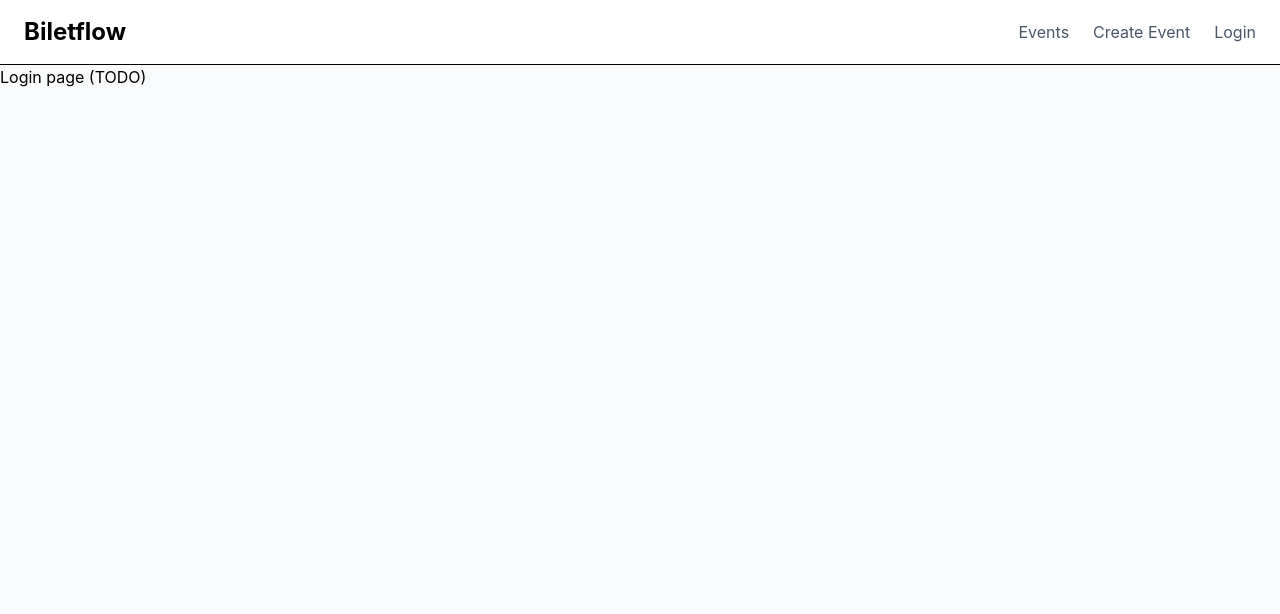
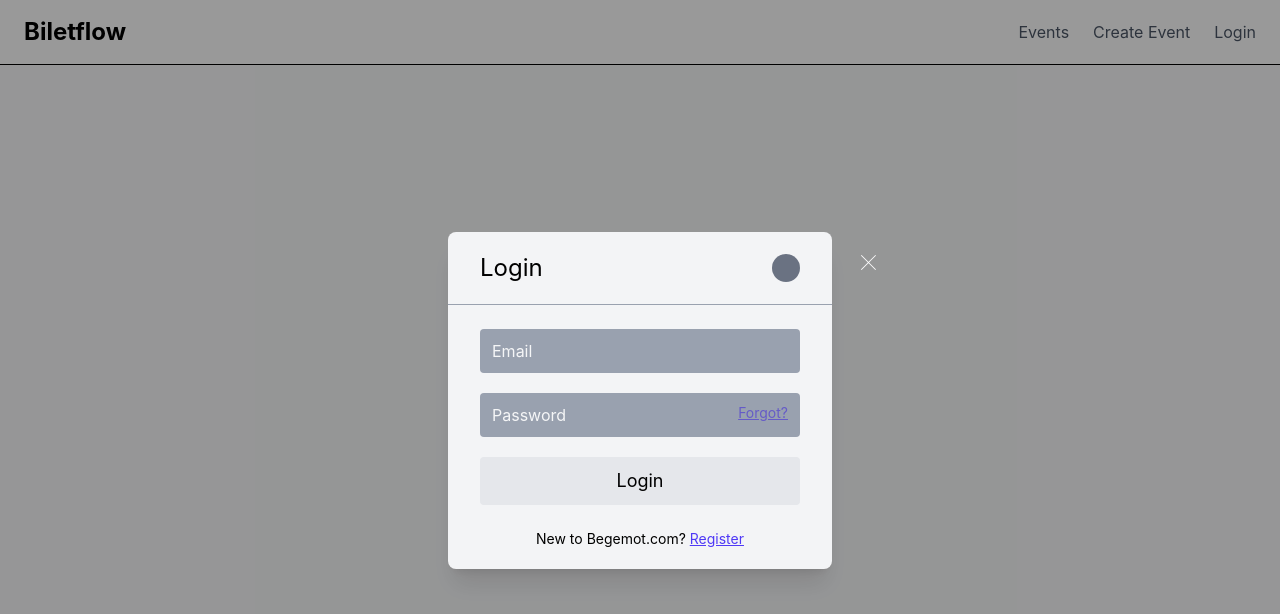
Before and after one commit to aioz-abc/biletflow, a React app in the folder frontend/: page /login in a window 1280 px wide. Shown: the top 614 px of the page. Built offline with nearby package versions, Linux system fonts and the light colour scheme; the HTML template or start-up script is replaced by a standard one.

Commit message:
feat: login and register modals wired to /api/auth

```diff
--- /dev/null
+++ b/frontend/src/components/AuthCard.jsx
@@ -0,0 +1,45 @@
+import { useNavigate } from 'react-router-dom'
+
+// Modal-style card from the Register/Login wireframes: grey header with
+// title + logo dot, a close (X) button outside the card's top-right corner.
+export default function AuthCard({ title, children, footer }) {
+  const navigate = useNavigate()
+
+  return (
+    <div className="fixed inset-0 z-10 flex items-center justify-center overflow-y-auto bg-black/40 p-4">
+      <div className="relative w-full max-w-sm">
+        <button
+          type="button"
+          aria-label="Close"
+          onClick={() => navigate('/')}
+          className="absolute -right-12 top-2 text-4xl font-thin text-white max-sm:right-2 max-sm:text-gray-700"
+        >
+          ×
+        </button>
+        <div className="overflow-hidden rounded-lg bg-gray-100 shadow-xl">
+          <header className="flex items-center justify-between border-b border-gray-400 px-8 py-5">
+            <h2 className="text-2xl">{title}</h2>
+            <span className="h-7 w-7 rounded-full bg-gray-500" aria-hidden="true" />
+          </header>
+          <div className="space-y-5 px-8 py-6">{children}</div>
+          {footer && <p className="pb-5 text-center text-sm">{footer}</p>}
+        </div>
+      </div>
+    </div>
+  )
+}
+
+export function Field({ label, error, ...props }) {
+  return (
+    <label className="block">
+      <span className="sr-only">{label}</span>
+      <input
+        {...props}
+        placeholder={label}
+        aria-invalid={Boolean(error)}
+        className="w-full rounded bg-gray-400 px-3 py-2.5 text-white placeholder:text-white/90 focus:outline-2 focus:outline-indigo-500"
+      />
+      {error && <span className="mt-1 block text-sm text-red-600">{error}</span>}
+    </label>
+  )
+}
--- a/frontend/src/pages/Login.jsx
+++ b/frontend/src/pages/Login.jsx
@@ -1,5 +1,66 @@
+import { useState } from 'react'
+import { Link, useLocation, useNavigate } from 'react-router-dom'
+import { fieldErrors } from '../api/client'
+import { useAuth } from '../auth/auth'
+import AuthCard, { Field } from '../components/AuthCard'
+
 function Login() {
-  return <h1>Login page (TODO)</h1>
+  const { login } = useAuth()
+  const navigate = useNavigate()
+  const location = useLocation()
+  const [form, setForm] = useState({ email: '', password: '' })
+  const [errors, setErrors] = useState({})
+  const [submitting, setSubmitting] = useState(false)
+
+  const update = (e) => setForm({ ...form, [e.target.name]: e.target.value })
+
+  async function onSubmit(e) {
+    e.preventDefault()
+    setSubmitting(true)
+    setErrors({})
+    try {
+      await login(form.email, form.password)
+      navigate(location.state?.from ?? '/', { replace: true })
+    } catch (err) {
+      // Backend answers bad credentials with 403 (auth view has no authenticators), not 401
+      const badCredentials = err.status === 401 || err.status === 403
+      setErrors({ ...fieldErrors(err), form: badCredentials ? 'Wrong email or password.' : err.message })
+    } finally {
+      setSubmitting(false)
+    }
+  }
+
+  return (
+    <AuthCard
+      title="Login"
+      footer={
+        <>
+          New to Begemot.com?{' '}
+          <Link to="/register" state={location.state} className="text-indigo-600 underline">
+            Register
+          </Link>
+        </>
+      }
+    >
+      <form onSubmit={onSubmit} className="space-y-5" noValidate>
+        <Field label="Email" name="email" type="email" autoComplete="email" required
+          value={form.email} onChange={update} error={errors.email} />
+        <div className="relative">
+          <Field label="Password" name="password" type="password" autoComplete="current-password" required
+            value={form.password} onChange={update} error={errors.password} />
+          {/* Backend has no password reset yet (BACKEND_MVP_API.md, Accounts) */}
+          <button type="button" disabled title="Password reset is not available yet"
+            className="absolute right-3 top-2.5 text-sm text-indigo-700 underline opacity-60">
+            Forgot?
+          </button>
+        </div>
+        {errors.form && <p role="alert" className="text-sm text-red-600">{errors.form}</p>}
+        <button disabled={submitting} className="w-full rounded bg-gray-200 py-2.5 text-lg disabled:opacity-50">
+          {submitting ? 'Logging in…' : 'Login'}
+        </button>
+      </form>
+    </AuthCard>
+  )
 }
 
 export default Login
--- /dev/null
+++ b/frontend/src/pages/Register.jsx
@@ -0,0 +1,86 @@
+import { useState } from 'react'
+import { Link, useLocation, useNavigate } from 'react-router-dom'
+import { api, fieldErrors } from '../api/client'
+import { useAuth } from '../auth/auth'
+import AuthCard, { Field } from '../components/AuthCard'
+
+function Register() {
+  const { login } = useAuth()
+  const navigate = useNavigate()
+  const location = useLocation()
+  const [form, setForm] = useState({ name: '', phone: '', email: '', password: '', organizer: false })
+  const [errors, setErrors] = useState({})
+  const [submitting, setSubmitting] = useState(false)
+
+  const update = (e) =>
+    setForm({ ...form, [e.target.name]: e.target.type === 'checkbox' ? e.target.checked : e.target.value })
+
+  async function onSubmit(e) {
+    e.preventDefault()
+    setSubmitting(true)
+    setErrors({})
+    // Backend rejects unknown fields; phone only exists on the organizer profile.
+    const body = { email: form.email, password: form.password, first_name: form.name }
+    if (form.organizer) {
+      body.account_type = 'organizer'
+      body.organizer_profile = {
+        display_name: form.name,
+        contact_email: form.email,
+        contact_phone: form.phone,
+      }
+    }
+    try {
+      await api('/auth/register', { method: 'POST', body, auth: false })
+      await login(form.email, form.password) // register returns no tokens
+      navigate(location.state?.from ?? (form.organizer ? '/organizer/events/new' : '/'), { replace: true })
+    } catch (err) {
+      const errs = fieldErrors(err)
+      const profile = err.body?.organizer_profile ?? {}
+      setErrors({
+        ...errs,
+        name: errs.first_name ?? profile.display_name?.[0],
+        phone: profile.contact_phone?.[0],
+        form: errs.non_field_errors ?? (err.status >= 500 || !err.body ? err.message : undefined),
+      })
+    } finally {
+      setSubmitting(false)
+    }
+  }
+
+  return (
+    <AuthCard
+      title="Register"
+      footer={
+        <>
+          Already have an account?{' '}
+          <Link to="/login" state={location.state} className="text-indigo-600 underline">
+            Login
+          </Link>
+        </>
+      }
+    >
+      <form onSubmit={onSubmit} className="space-y-5" noValidate>
+        <Field label="Name" name="name" autoComplete="name" required
+          value={form.name} onChange={update} error={errors.name} />
+        {form.organizer && (
+          <Field label="Phone" name="phone" type="tel" autoComplete="tel"
+            value={form.phone} onChange={update} error={errors.phone} />
+        )}
+        <Field label="Email" name="email" type="email" autoComplete="email" required
+          value={form.email} onChange={update} error={errors.email} />
+        <Field label="Password" name="password" type="password" autoComplete="new-password" required
+          value={form.password} onChange={update} error={errors.password} />
+        <label className="flex items-center gap-2 text-sm">
+          <input type="checkbox" name="organizer" checked={form.organizer} onChange={update} />
+          I want to organize events
+        </label>
+        {errors.form && <p role="alert" className="text-sm text-red-600">{errors.form}</p>}
+        <button disabled={submitting} className="w-full rounded bg-gray-200 py-2.5 text-lg disabled:opacity-50">
+          {submitting ? 'Creating account…' : 'Register'}
+        </button>
+      </form>
+    </AuthCard>
+  )
+}
+
+export default Register
```
